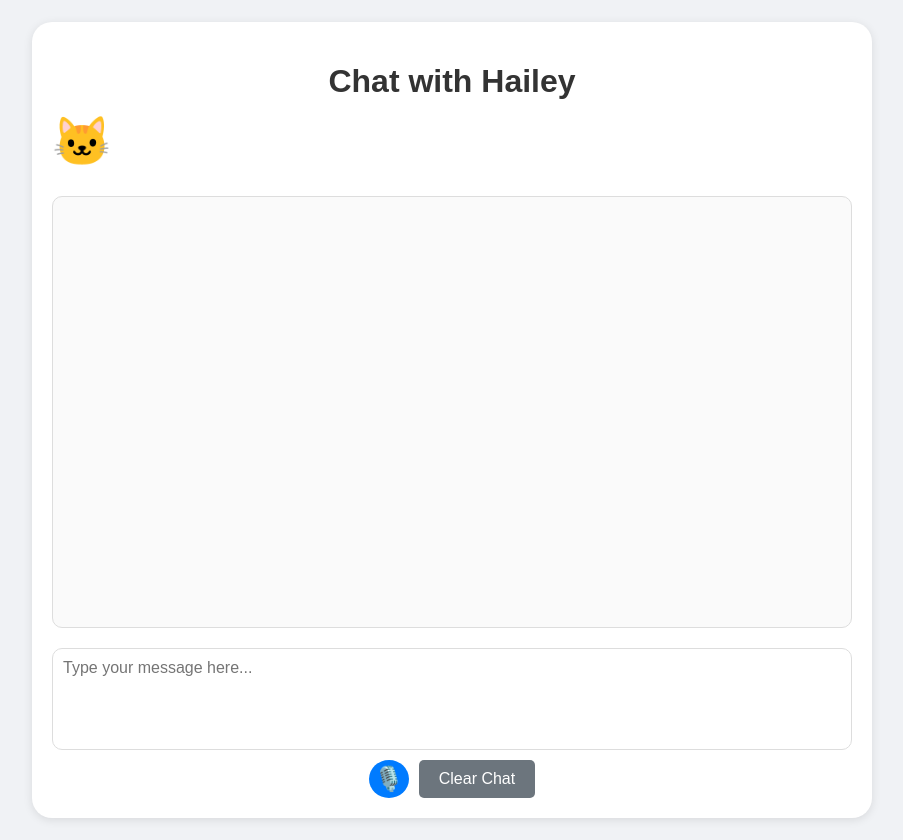
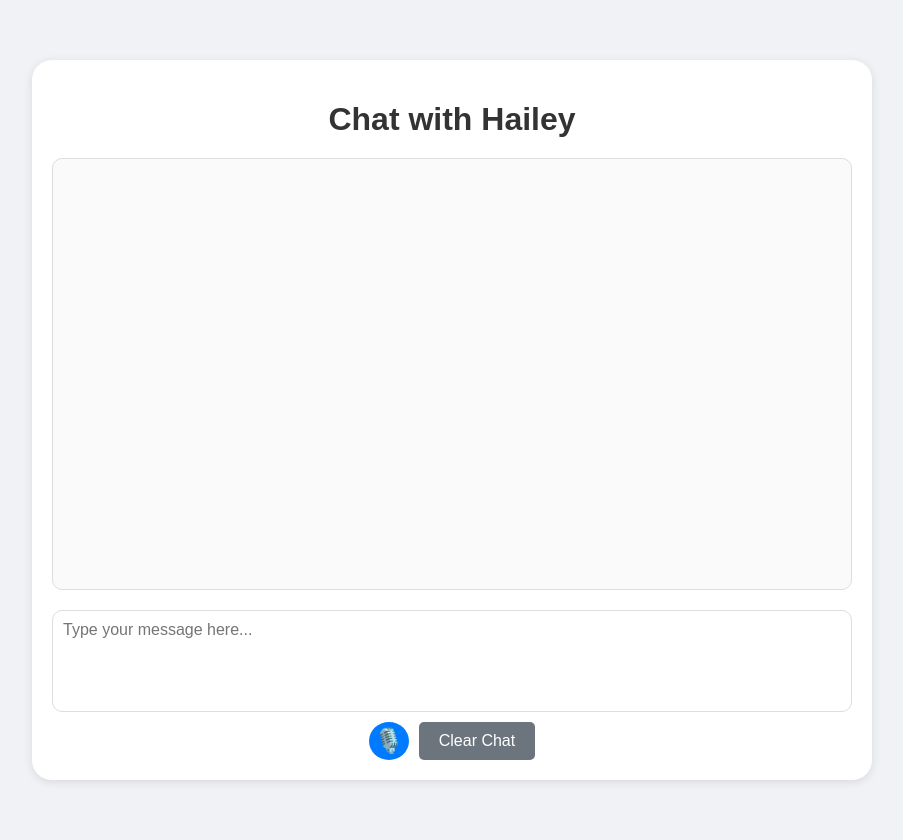
Before and after one commit to hnvt1989/kid_chat, a Flask app: page / in a window 1280 px wide. Shown: the whole page, without its empty margins (188-1091 px from the left). Run offline with Flask 3, Linux system fonts and the light colour scheme.

Commit message:
Remove leftover cat emoji and styles

```diff
--- a/static/styles.css
+++ b/static/styles.css
@@ -24,21 +24,6 @@ h1 {
     margin-bottom: 20px;
 }
 
-.cat-emoji {
-    font-size: 48px;
-    text-align: center;
-    margin-bottom: 20px;
-}
-
-.cat-emoji.animated {
-    animation: bounce-cat 1s infinite;
-    display: inline-block;
-}
-
-@keyframes bounce-cat {
-    0%, 100% { transform: translateY(0); }
-    50% { transform: translateY(-8px); }
-}
 
 .chatbox {
     height: 400px;
--- a/templates/index.html
+++ b/templates/index.html
@@ -9,7 +9,6 @@
 <body>
     <div class="container">
         <h1>Chat with Hailey</h1>
-        <div class="cat-emoji animated">🐱</div>
         <div id="chatbox" class="chatbox"></div>
         <div id="loading" class="loading" style="display: none;">
             <div class="typing-indicator">
```
